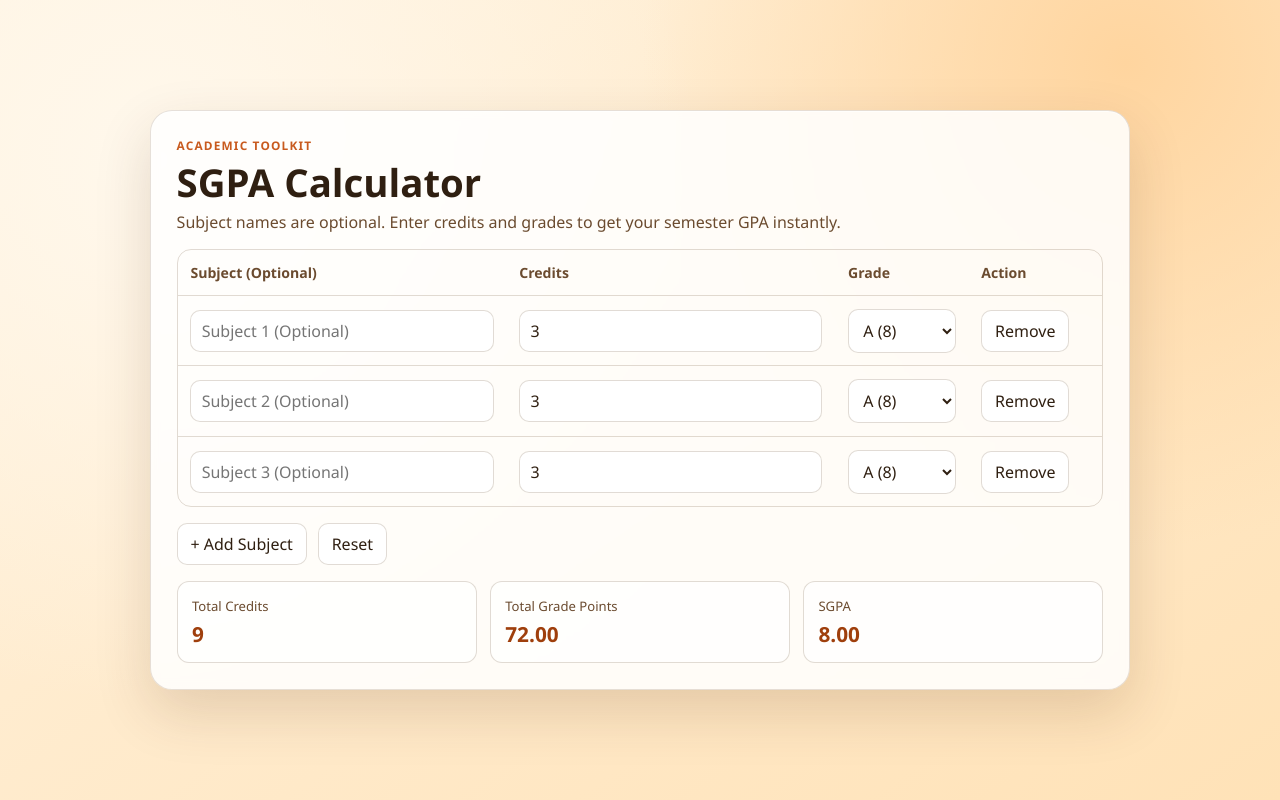
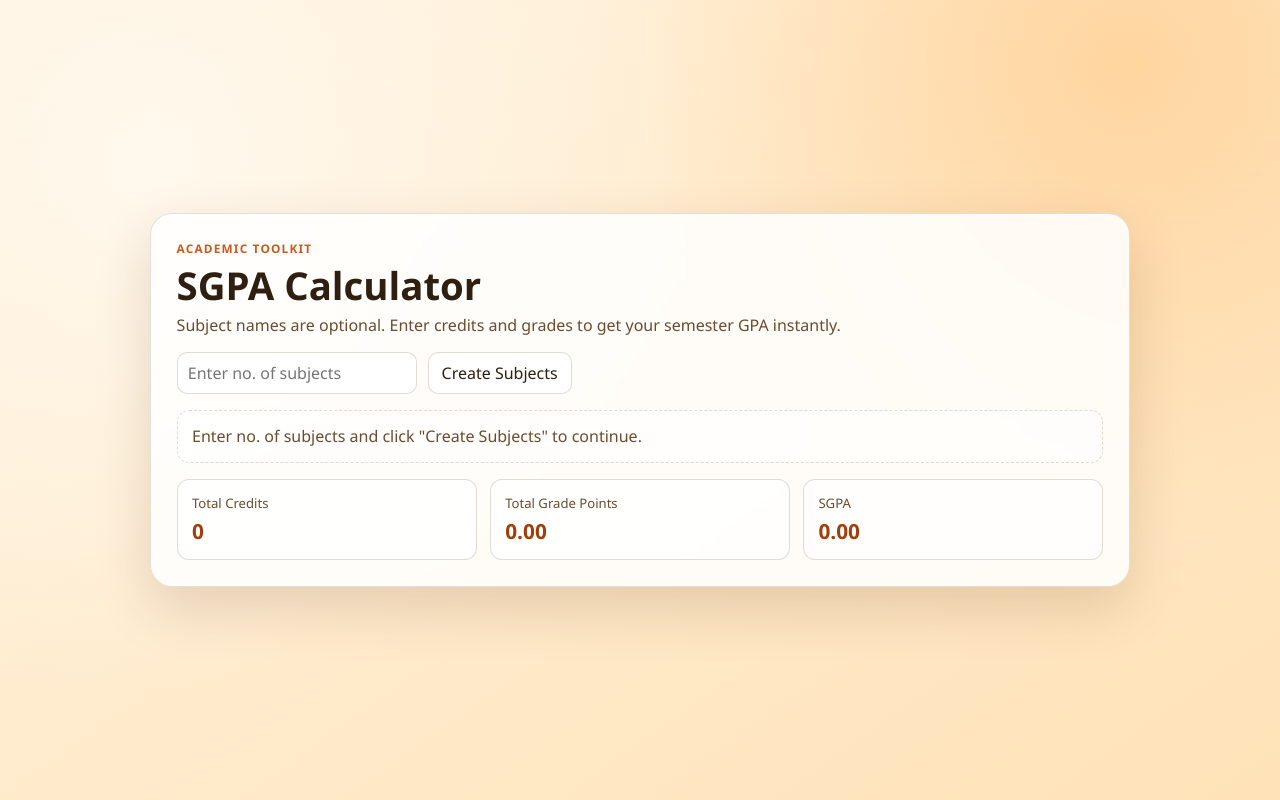
Before and after one commit to Saathvikreddy3236/SGPA_CALC, a React (Vite) app in the folder SGPA_CALC/: page / in a window 1280 px wide. Built offline with nearby package versions, Linux system fonts and the light colour scheme.

Commit message:
added subjects section on top

```diff
--- a/SGPA_CALC/src/App.css
+++ b/SGPA_CALC/src/App.css
@@ -64,6 +64,26 @@ h1 {
 .subtitle {
   margin: 0;
   color: var(--text-secondary);
+}
+
+.subject-count-control {
+  display: flex;
+  gap: 0.7rem;
+  align-items: center;
+  margin: 1rem 0;
+}
+
+.subject-count-control input {
+  max-width: 240px;
+}
+
+.empty-state {
+  margin: 1rem 0;
+  padding: 0.9rem;
+  border: 1px dashed var(--line);
+  border-radius: 12px;
+  color: var(--text-secondary);
+  background: rgba(255, 255, 255, 0.52);
 }
 
 .table-wrap {
@@ -177,6 +197,15 @@ button:disabled {
     border-radius: 16px;
   }
 
+  .subject-count-control {
+    flex-direction: column;
+    align-items: stretch;
+  }
+
+  .subject-count-control input {
+    max-width: none;
+  }
+
   .result {
     grid-template-columns: 1fr;
   }
--- a/SGPA_CALC/src/App.jsx
+++ b/SGPA_CALC/src/App.jsx
@@ -20,8 +20,9 @@ const defaultRow = (id) => ({
 })
 
 function App() {
-  const [rows, setRows] = useState([defaultRow(1), defaultRow(2), defaultRow(3)])
-  const [nextId, setNextId] = useState(4)
+  const [rows, setRows] = useState([])
+  const [nextId, setNextId] = useState(1)
+  const [subjectCountInput, setSubjectCountInput] = useState('')
 
   const totals = useMemo(() => {
     const totalCredits = rows.reduce((sum, row) => sum + Number(row.credits || 0), 0)
@@ -51,8 +52,21 @@ function App() {
   }
 
   const resetAll = () => {
-    setRows([defaultRow(1), defaultRow(2), defaultRow(3)])
-    setNextId(4)
+    setRows([])
+    setNextId(1)
+    setSubjectCountInput('')
+  }
+
+  const generateSubjects = () => {
+    const count = Number(subjectCountInput)
+
+    if (!Number.isInteger(count) || count < 1) {
+      return
+    }
+
+    const newRows = Array.from({ length: count }, (_, index) => defaultRow(index + 1))
+    setRows(newRows)
+    setNextId(count + 1)
   }
 
   return (
@@ -66,6 +80,24 @@ function App() {
           </p>
         </header>
 
+        <div className="subject-count-control">
+          <input
+            type="number"
+            min="1"
+            step="1"
+            value={subjectCountInput}
+            placeholder="Enter no. of subjects"
+            onChange={(event) => setSubjectCountInput(event.target.value)}
+          />
+          <button type="button" className="ghost" onClick={generateSubjects}>
+            Create Subjects
+          </button>
+        </div>
+
+        {rows.length === 0 ? (
+          <p className="empty-state">Enter no. of subjects and click "Create Subjects" to continue.</p>
+        ) : (
+          <>
             <div className="table-wrap">
               <table>
                 <thead>
@@ -134,6 +166,8 @@ function App() {
                 Reset
               </button>
             </div>
+          </>
+        )}
 
         <section className="result">
           <div>
```
Lines whose indentation alone changed are shown as unchanged.
